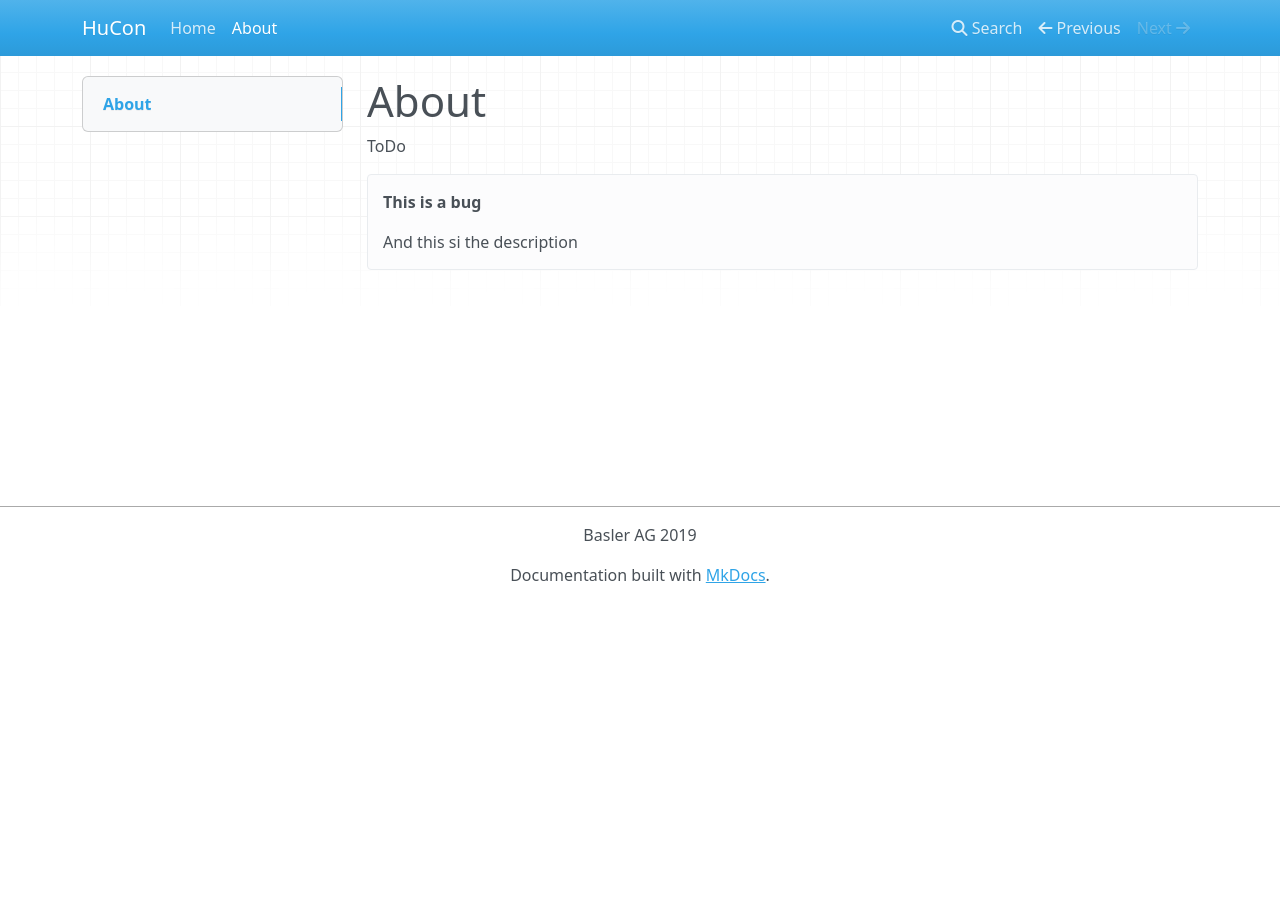
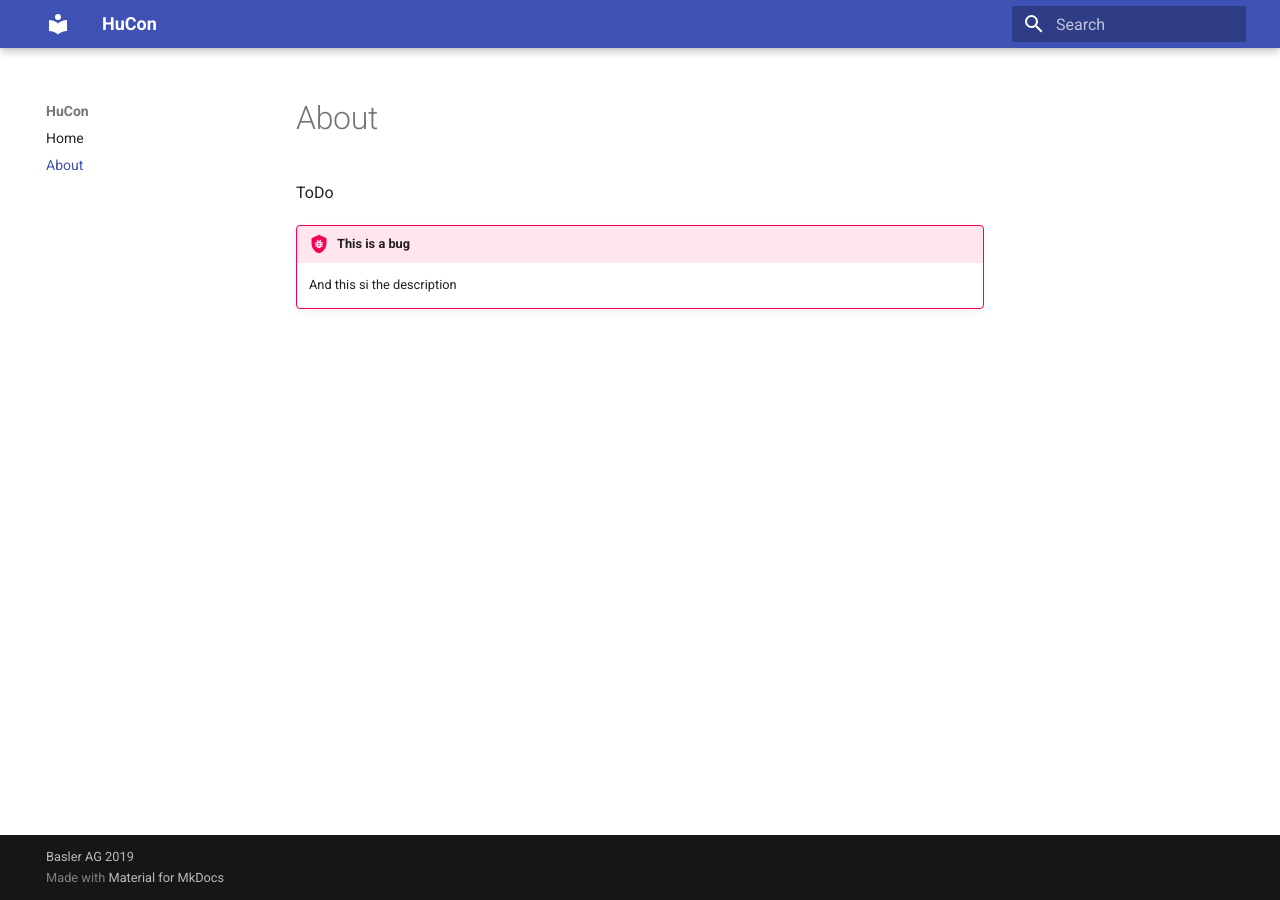
Before and after one commit to SaschaMzH/mkdocs_test, an MkDocs documentation site: the page built from docs/about.md, in a window 1280 px wide. Built offline with MkDocs 1.6.1 and Material for MkDocs 9.7.7, drawn with Linux system fonts in a browser that asks for light colours; nearby versions of some CDN libraries.

Commit message:
material theme

```diff
--- a/.travis.yml
+++ b/.travis.yml
@@ -5,7 +5,7 @@ python: 3.6 # Set the version of Python to use
 branches: master # Set the branch to build from
 
 install:
-    - pip install mkdocs # Install the required dependencies
+    - pip install mkdocs mkdocs-material
 
 script: true # Skip script (Don't use this if one already exists)
 
--- a/mkdocs.yml
+++ b/mkdocs.yml
@@ -6,6 +6,10 @@ nav:
     - Home: index.md
     - About: about.md
 
+
+theme:
+  name: 'material'
+
 markdown_extensions:
   - admonition
   - codehilite:
```
